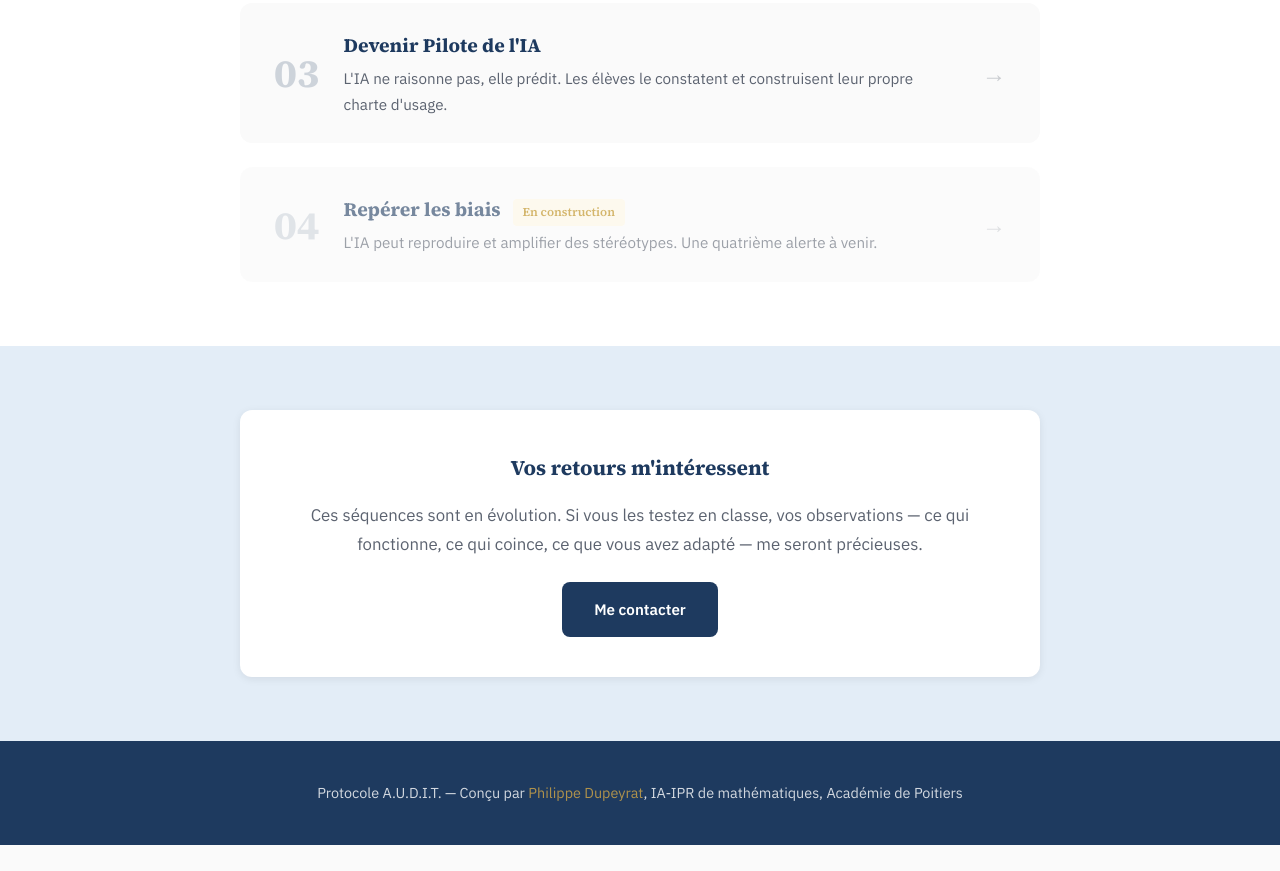
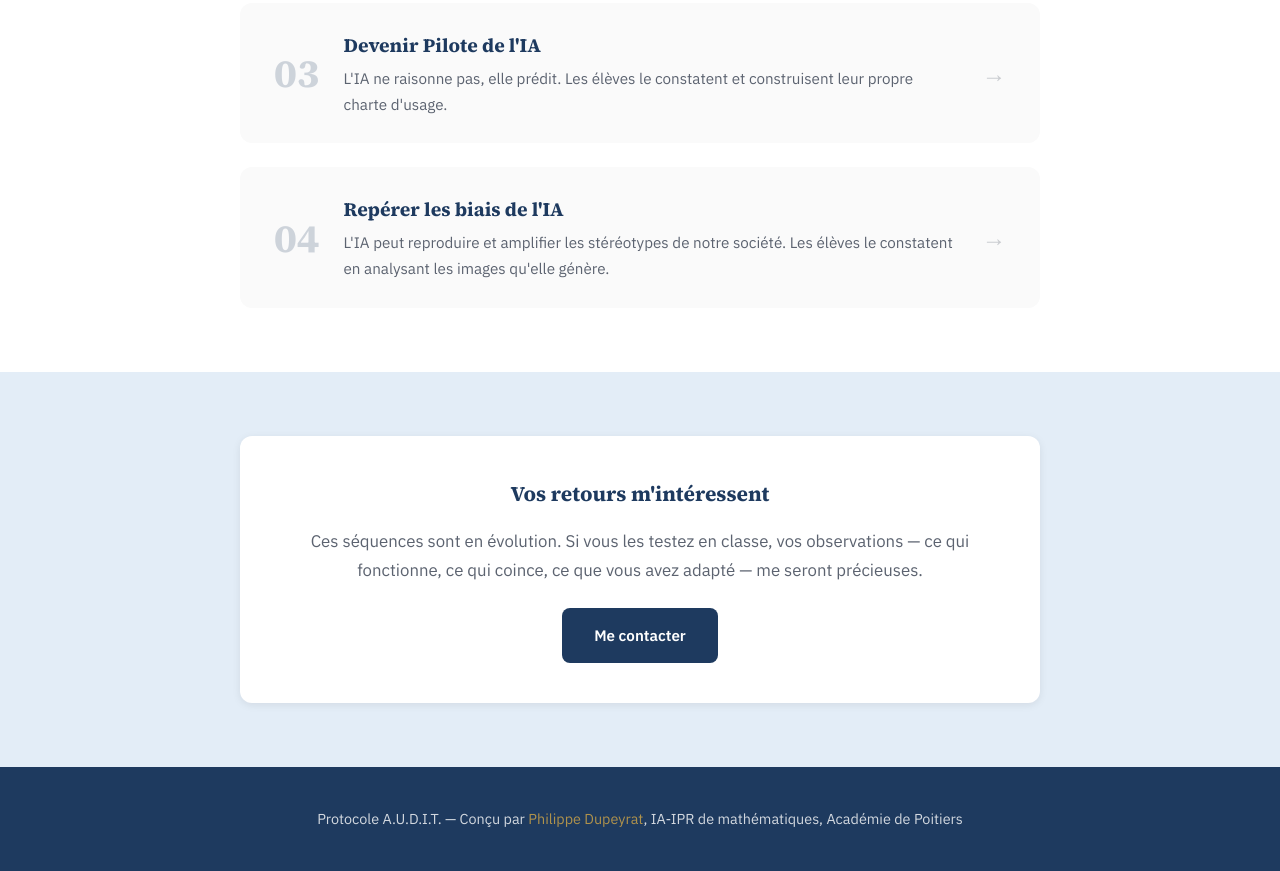
Before and after one commit to PhilippeD79/audit-ia, a plain HTML site: page index.html in a window 1280 px wide. Shown: the part 1870-2741 px from the top of the page. Before the commit the page ends 2715 px from the top, so only its background shows below. Drawn offline with Linux system fonts and the light colour scheme.

Commit message:
Refactor sequence-4 link and update content

```diff
--- a/index.html
+++ b/index.html
@@ -434,16 +434,15 @@
                     </div>
                     <span class="sequence-fleche">→</span>
                 </a>
-
-                <a href="sequence-4.html" class="sequence-carte en-construction">
+                <a href="sequence-4.html" class="sequence-carte">
                     <span class="sequence-numero">04</span>
                     <div class="sequence-contenu">
-                        <h3>Repérer les biais <span class="badge-construction">En construction</span></h3>
-                        <p>L'IA peut reproduire et amplifier des stéréotypes. Une quatrième alerte à venir.</p>
+                        <h3>Repérer les biais de l'IA</h3>
+                        <p>L'IA peut reproduire et amplifier les stéréotypes de notre société. Les élèves le constatent en analysant les images qu'elle génère.</p>
                     </div>
                     <span class="sequence-fleche">→</span>
                 </a>
-            </div>
+                    </div>
         </div>
     </section>
 
```
